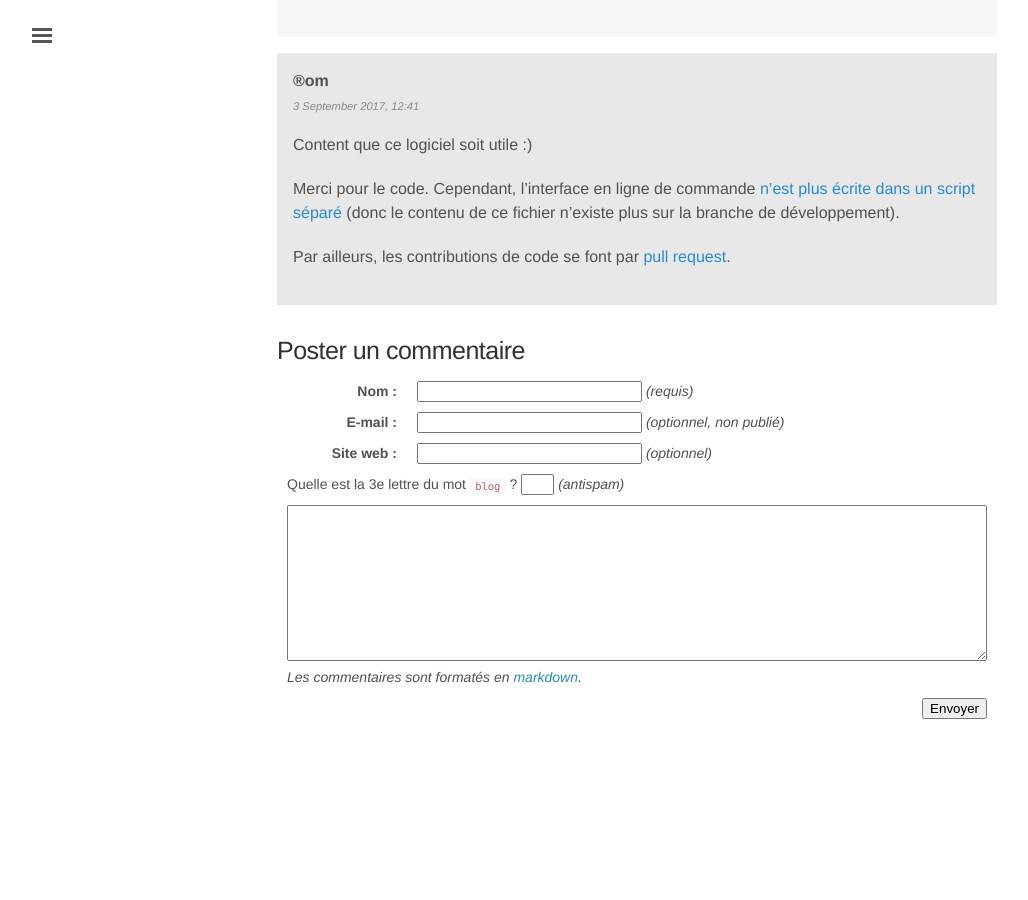
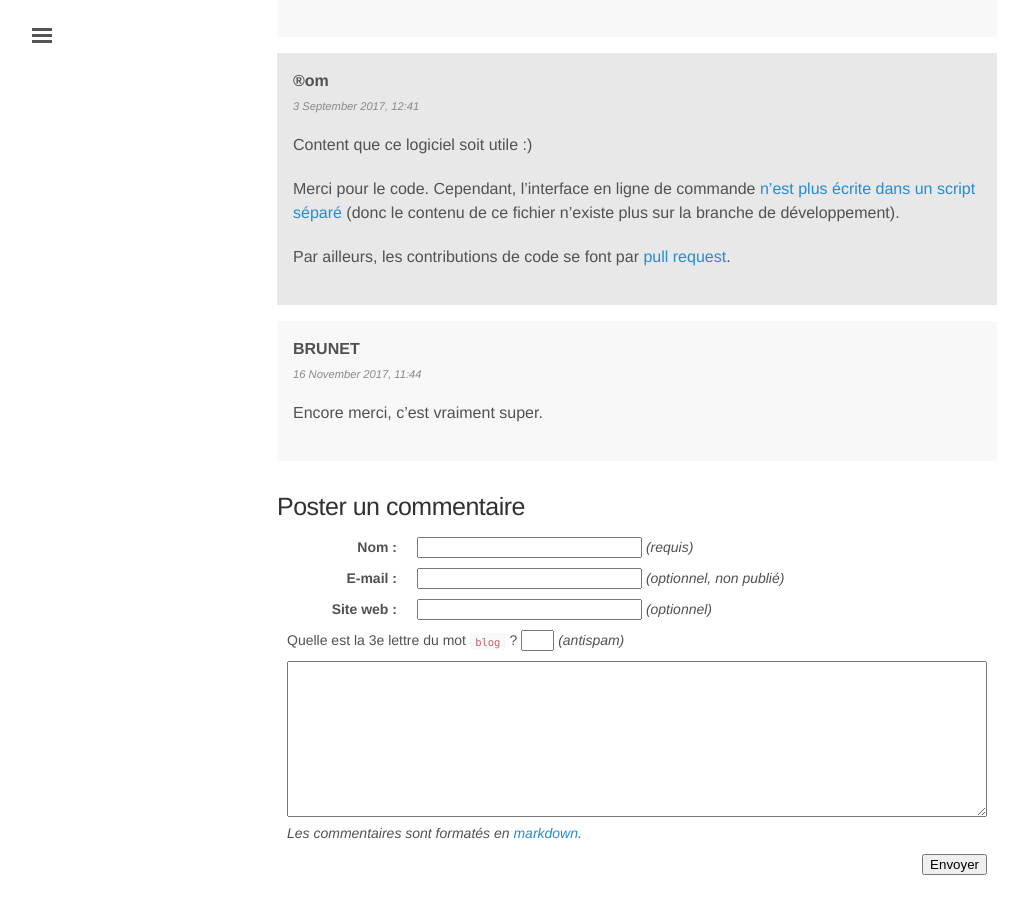
Before and after one commit to rom1v/blog.rom1v.com, a Jekyll site: the page built from _posts/2017-03-30-gnirehtet.md, in a window 1280 px wide and 900 px high, scrolled down 11155 px. Shown: the whole window, without its empty margins (3-1031 px from the left). Built offline with Jekyll 4.4.1, drawn with Linux system fonts in a browser that asks for light colours; before the commit the page ends 11899 px from its top, so only the background shows below that.

Commit message:
Publish comment 16 for gnirehtet

```diff
--- a/_data/comments-2017-03-gnirehtet.yaml
+++ b/_data/comments-2017-03-gnirehtet.yaml
@@ -279,3 +279,8 @@
 
     [cli-java]: https://github.com/Genymobile/gnirehtet/commit/e0a7bdc5a545555a60a9b7d2066b81a3845a7438
     [pull request]: https://help.github.com/articles/about-pull-requests/
+- id: 16
+  author: BRUNET
+  date: 2017-11-16 11:44:36+01:00
+  contents: |
+    Encore merci, c'est vraiment super.
```
